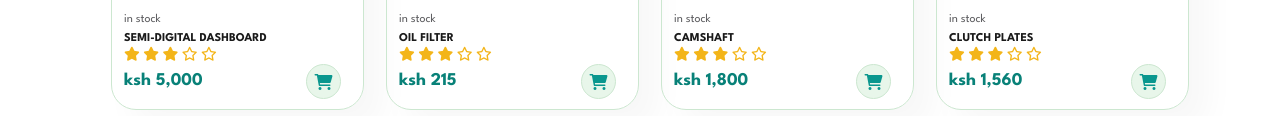
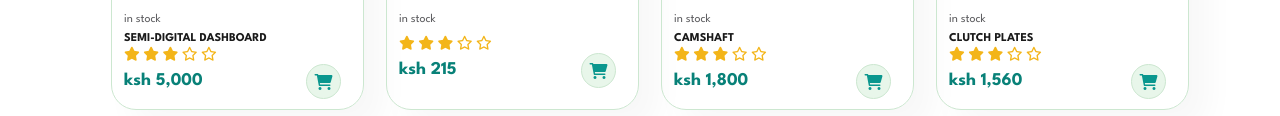
Before and after one commit to stagitau/evalast, a plain HTML site: page spare.html in a window 1280 px wide. Shown: the part 2585-2701 px from the top of the page. Drawn offline with Linux system fonts and the light colour scheme.

Commit message:
COMMIT ALL

```diff
--- a/spare.html
+++ b/spare.html
@@ -408,7 +408,7 @@
         <img src="img/products/n101.jpg" alt="" />
         <div class="des">
           <span>in stock</span>
-          <h5>OIL FILTER</h5>
+          <h5></h5>
           <div class="star">
             <i class="fas fa-star"></i>
             <i class="fas fa-star"></i>
```
Also changed, not shown: shop.html (+1 -1 lines).
